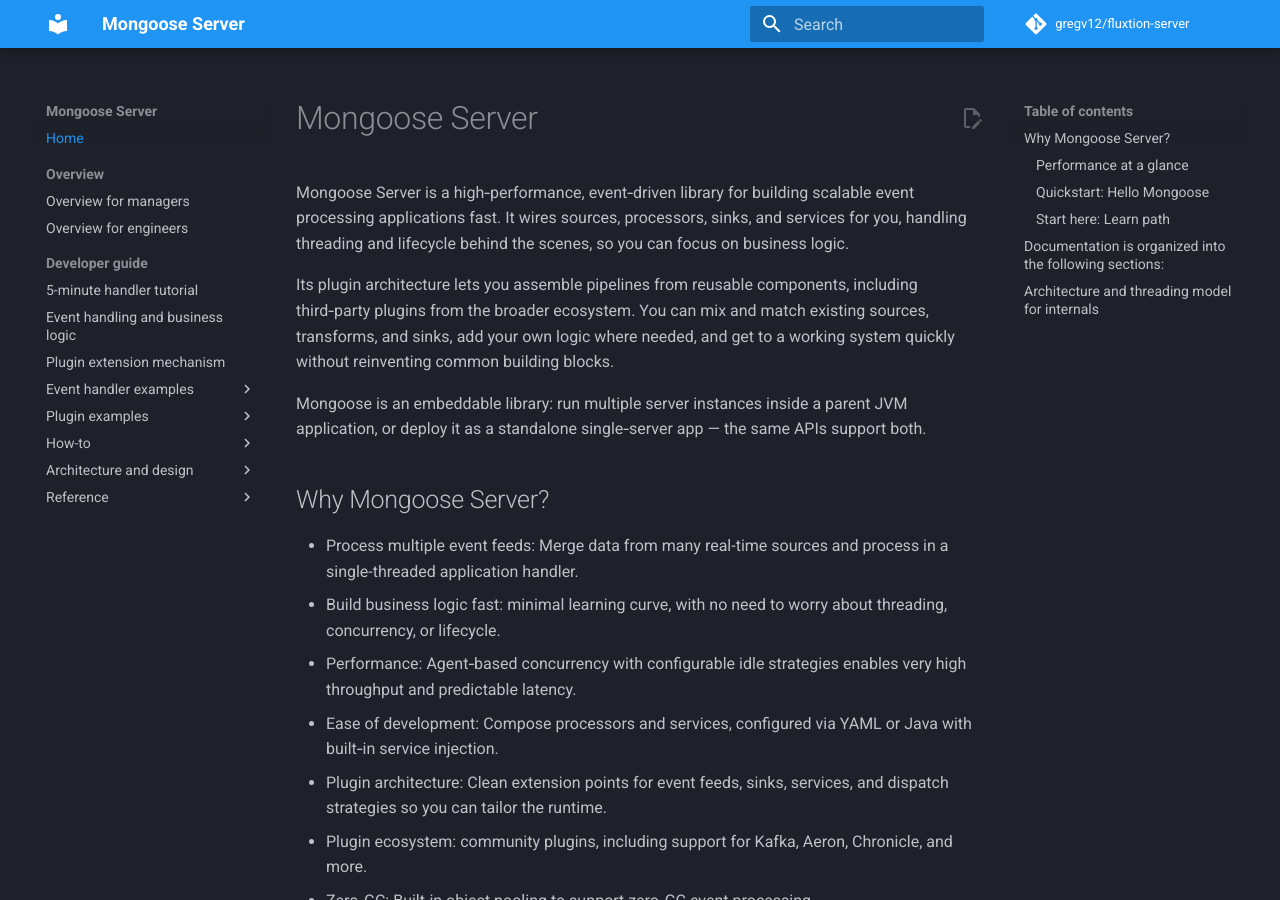
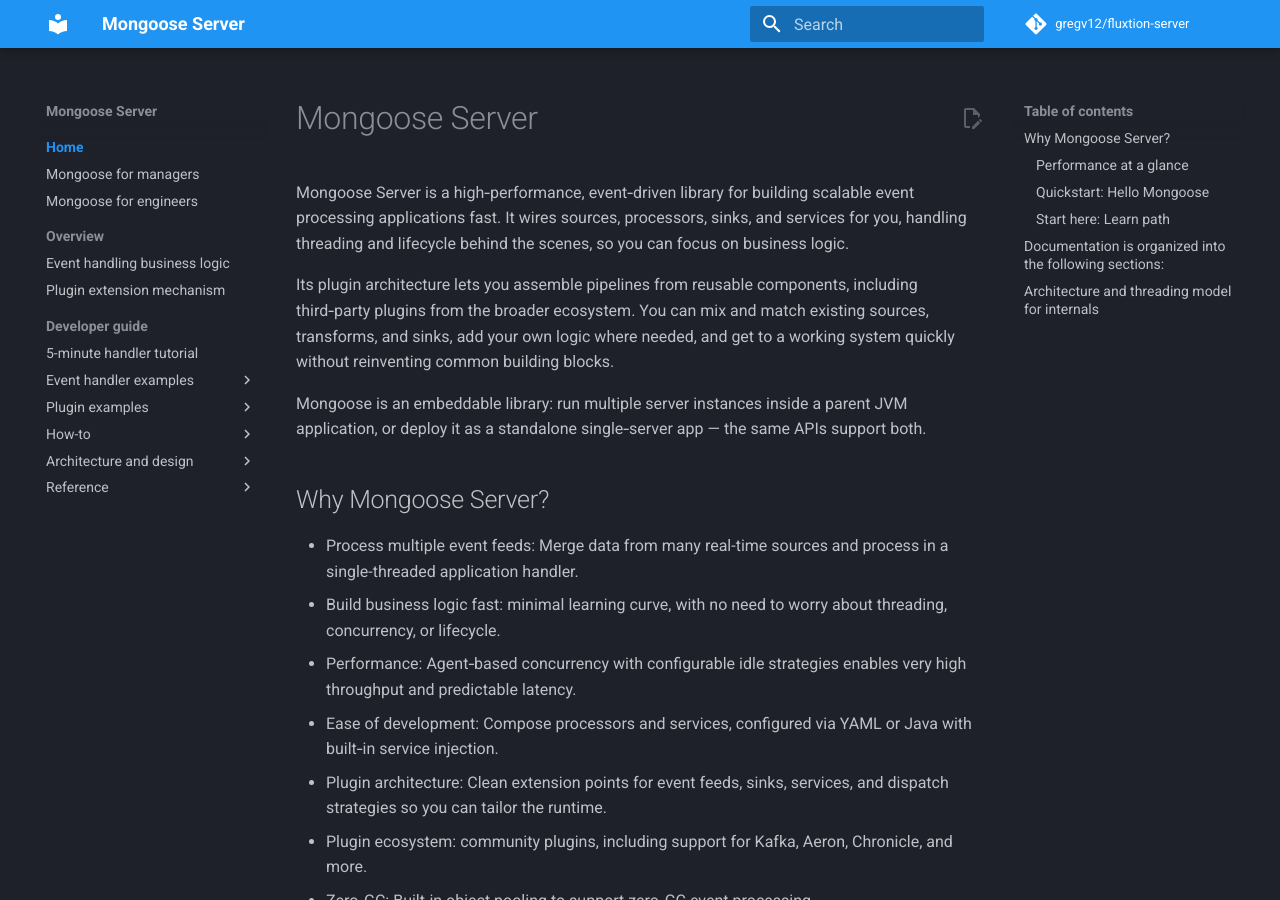
Before and after one commit to gregv12/fluxtion-server, an MkDocs documentation site: the page built from docs/index.md, in a window 1280 px wide and 900 px high. Built offline with MkDocs 1.6.1 and Material for MkDocs 9.7.7, drawn with Linux system fonts in a browser that asks for light colours; comment, search, counter and statistics services are not loaded.

Commit message:
reorganize mkdocs.yml navigation for improved guide accessibility and logical structure

```diff
--- a/mkdocs.yml
+++ b/mkdocs.yml
@@ -55,14 +55,15 @@
       link: https://github.com/gregv12
 
 nav:
-  - Home: index.md
+  - Home:
+      - index: index.md
+      - Mongoose for managers: guide/managers-overview.md
+      - Mongoose for engineers: guide/overview.md
   - Overview:
-      - Overview for managers: guide/managers-overview.md
-      - Overview for engineers: guide/overview.md
+      - Event handling business logic: guide/event-processing-architecture.md
+      - Plugin extension mechanism: guide/plugin_extension_architecture.md
   - Developer guide:
       - 5-minute handler tutorial: guide/five-minute-event-handler-tutorial.md
-      - Event handling and business logic: guide/event-processing-architecture.md
-      - Plugin extension mechanism: guide/plugin_extension_architecture.md
       - Event handler examples:
           - Fluent API: guide/file-and-memory-feeds-example.md
           - YAML config: guide/file-and-memory-feeds-yaml-example.md
```
